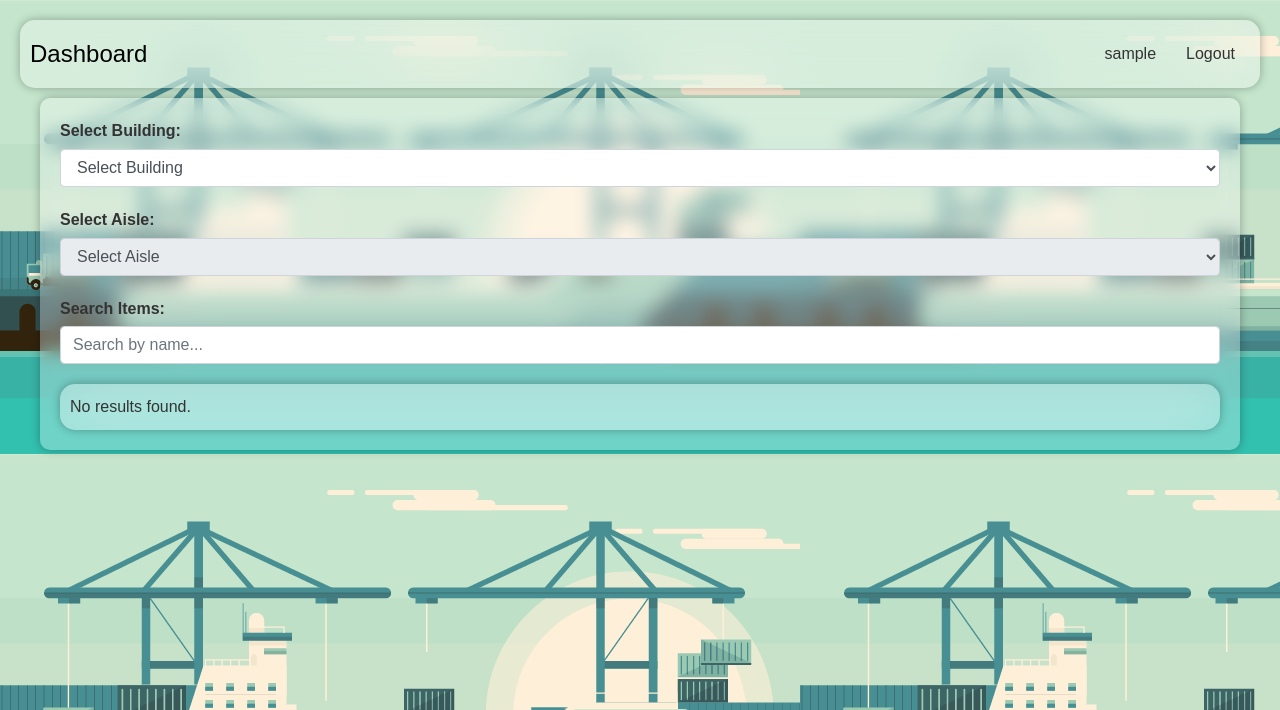
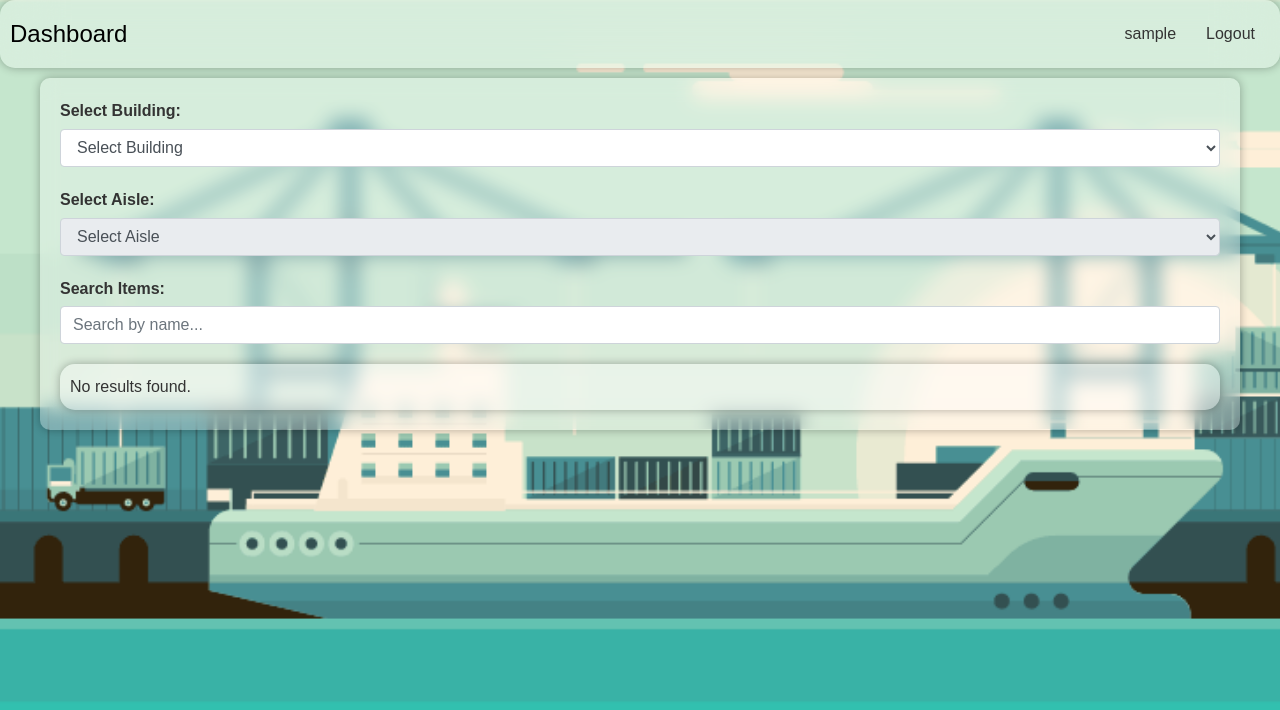
Before and after one commit to lultar/Leltar, a PHP site: page /user/user.php in a window 1280 px wide. Shown: the top 710 px of the page. Run offline with PHP 8.4, Linux system fonts and the light colour scheme; the visitor is signed in with stand-in values (Sample User, id 1); data that the repository does not hold is empty.

Commit message:
made extra spicy changes to the background

```diff
--- a/prod/user/styles.css
+++ b/prod/user/styles.css
@@ -10,10 +10,13 @@ body {
     font-family: 'Arial', sans-serif;
     line-height: 1.6;
     background-image: url('/Leltar/prod/imgs/background.gif');
-    background-color: #feefd8;
-    background-repeat: repeat;
+    background-repeat: repeat-x;
+    background-size: auto 100%;
+    background-attachment: fixed;
     color: #333;
-    padding: 20px;
+    margin: 0;
+    padding: 0;
+    height: 100%;
 }
 
 /* Center the content */
```
Also changed, not shown: prod/admin/styles.css (+8 -4 lines), prod/login.css (+8 -3 lines).
